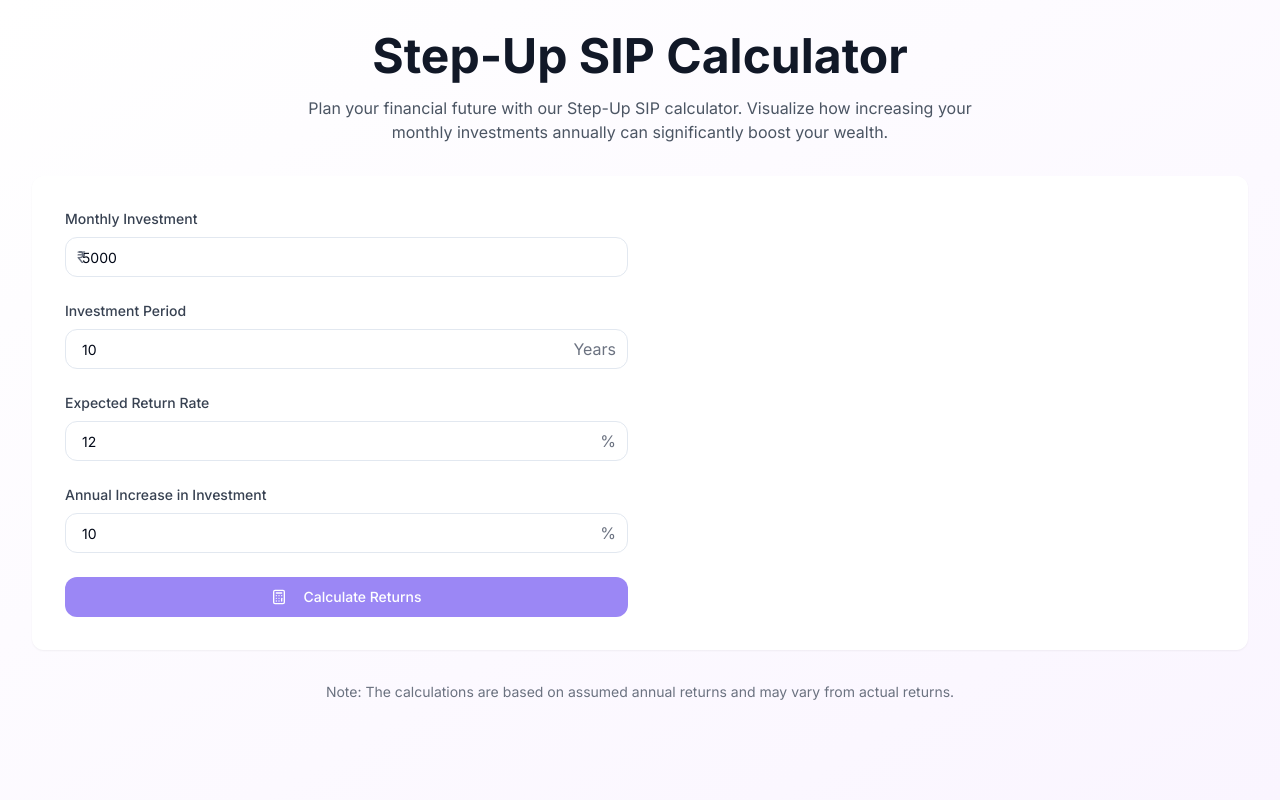
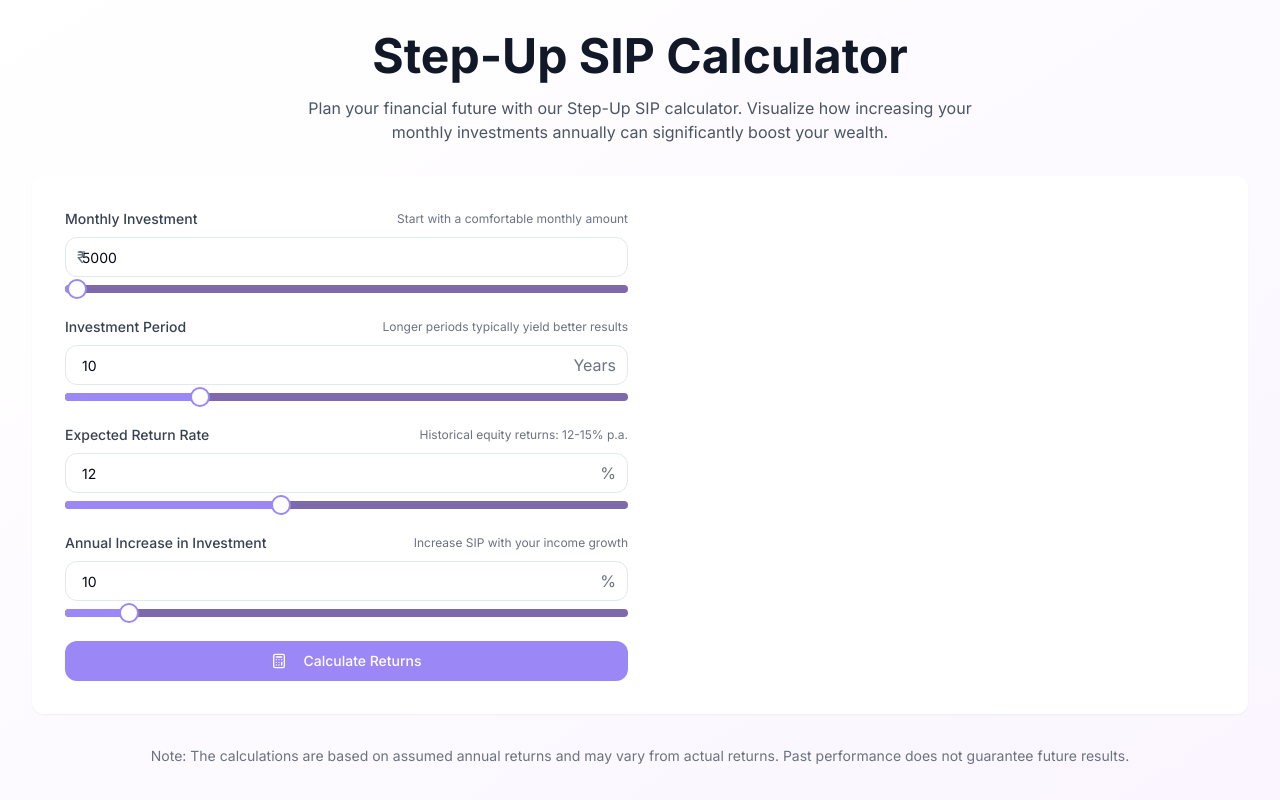
Before and after one commit to ideafy1/sipstepper, a React (Vite) app: page / in a window 1280 px wide. Built offline with nearby package versions, Linux system fonts and the light colour scheme.

Commit message:
Enhance SIP Calculator UI and Features
This commit enhances the UI of the SIP calculator, adds a slider bar, and incorporates more detailed mathematical calculations.  It also provides suggestions for users based on the calculated returns and adds several new features.

```diff
--- a/src/components/Calculator/CalculatorInput.tsx
+++ b/src/components/Calculator/CalculatorInput.tsx
@@ -2,6 +2,7 @@
 import React from 'react';
 import { Input } from "@/components/ui/input";
 import { Label } from "@/components/ui/label";
+import { Slider } from "@/components/ui/slider";
 
 interface CalculatorInputProps {
   label: string;
@@ -13,6 +14,7 @@ interface CalculatorInputProps {
   step?: number;
   suffix?: string;
   prefix?: string;
+  info?: string;
 }
 
 const CalculatorInput: React.FC<CalculatorInputProps> = ({
@@ -20,15 +22,23 @@ const CalculatorInput: React.FC<CalculatorInputProps> = ({
   value,
   onChange,
   type = "number",
-  min,
-  max,
-  step,
+  min = 0,
+  max = 100,
+  step = 1,
   suffix,
   prefix,
+  info,
 }) => {
+  const handleSliderChange = (values: number[]) => {
+    onChange(values[0].toString());
+  };
+
   return (
     <div className="input-container animate-fadeIn">
-      <Label className="input-label">{label}</Label>
+      <div className="flex justify-between items-center">
+        <Label className="input-label">{label}</Label>
+        {info && <span className="text-xs text-gray-500">{info}</span>}
+      </div>
       <div className="relative">
         {prefix && (
           <span className="absolute left-3 top-1/2 -translate-y-1/2 text-gray-500">
@@ -50,6 +60,15 @@ const CalculatorInput: React.FC<CalculatorInputProps> = ({
           </span>
         )}
       </div>
+      <Slider
+        defaultValue={[parseFloat(value.toString())]}
+        max={max}
+        min={min}
+        step={step}
+        value={[parseFloat(value.toString())]}
+        onValueChange={handleSliderChange}
+        className="mt-2"
+      />
     </div>
   );
 };
--- /dev/null
+++ b/src/components/Calculator/InvestmentInsights.tsx
@@ -0,0 +1,89 @@
+
+import React from 'react';
+import { Card } from "@/components/ui/card";
+import { TrendingUp, Home, Car, Briefcase, GraduationCap } from 'lucide-react';
+
+interface InvestmentInsightsProps {
+  monthlyInvestment: number;
+  finalAmount: number;
+  years: number;
+}
+
+const InvestmentInsights: React.FC<InvestmentInsightsProps> = ({
+  monthlyInvestment,
+  finalAmount,
+  years,
+}) => {
+  const formatCurrency = (value: number) => {
+    return new Intl.NumberFormat('en-IN', {
+      style: 'currency',
+      currency: 'INR',
+      maximumFractionDigits: 0,
+    }).format(value);
+  };
+
+  const monthlyPassiveIncome = finalAmount * 0.004; // Assuming 4.8% annual passive income
+  const inflationAdjustedValue = finalAmount / Math.pow(1.06, years); // Assuming 6% inflation
+
+  return (
+    <div className="space-y-6 animate-fadeIn">
+      <h3 className="text-xl font-semibold text-gray-800">Investment Insights</h3>
+
+      <div className="grid grid-cols-1 md:grid-cols-2 gap-4">
+        <Card className="p-4 glass card-hover">
+          <div className="flex items-start space-x-3">
+            <div className="p-2 bg-primary/10 rounded-lg">
+              <TrendingUp className="w-5 h-5 text-primary" />
+            </div>
+            <div>
+              <h4 className="font-medium text-gray-700">Monthly Passive Income</h4>
+              <p className="text-lg font-semibold text-primary">
+                {formatCurrency(monthlyPassiveIncome)}
+              </p>
+              <p className="text-sm text-gray-500">
+                Estimated monthly returns at 4.8% p.a.
+              </p>
+            </div>
+          </div>
+        </Card>
+
+        <Card className="p-4 glass card-hover">
+          <div className="flex items-start space-x-3">
+            <div className="p-2 bg-primary/10 rounded-lg">
+              <Briefcase className="w-5 h-5 text-primary" />
+            </div>
+            <div>
+              <h4 className="font-medium text-gray-700">Inflation-Adjusted Value</h4>
+              <p className="text-lg font-semibold text-primary">
+                {formatCurrency(inflationAdjustedValue)}
+              </p>
+              <p className="text-sm text-gray-500">
+                Present value assuming 6% inflation
+              </p>
+            </div>
+          </div>
+        </Card>
+      </div>
+
+      <div className="bg-primary/5 rounded-xl p-4">
+        <h4 className="font-medium text-gray-700 mb-3">What You Could Do With This Amount</h4>
+        <ul className="space-y-3">
+          <li className="flex items-center space-x-2 text-sm text-gray-600">
+            <Home className="w-4 h-4 text-primary" />
+            <span>Purchase a property worth {formatCurrency(finalAmount * 0.8)}</span>
+          </li>
+          <li className="flex items-center space-x-2 text-sm text-gray-600">
+            <GraduationCap className="w-4 h-4 text-primary" />
+            <span>Fund higher education for your children</span>
+          </li>
+          <li className="flex items-center space-x-2 text-sm text-gray-600">
+            <Car className="w-4 h-4 text-primary" />
+            <span>Buy a luxury car worth {formatCurrency(finalAmount * 0.2)}</span>
+          </li>
+        </ul>
+      </div>
+    </div>
+  );
+};
+
+export default InvestmentInsights;
--- a/src/pages/Index.tsx
+++ b/src/pages/Index.tsx
@@ -3,6 +3,7 @@ import React, { useState, useCallback } from 'react';
 import CalculatorInput from '@/components/Calculator/CalculatorInput';
 import ResultsChart from '@/components/Calculator/ResultsChart';
 import ResultsCard from '@/components/Calculator/ResultsCard';
+import InvestmentInsights from '@/components/Calculator/InvestmentInsights';
 import { Card } from "@/components/ui/card";
 import { Button } from "@/components/ui/button";
 import { Calculator, TrendingUp, Percent } from 'lucide-react';
@@ -23,6 +24,7 @@ const Index = () => {
     let totalInvestment = 0;
     let totalValue = 0;
     const chartData = [];
+    const yearlyDetails = [];
 
     let currentMonthlyInvestment = monthly;
 
@@ -31,12 +33,22 @@ const Index = () => {
       totalInvestment += yearlyInvestment;
 
       // Calculate returns for this year
+      const previousValue = totalValue;
       totalValue = (totalValue + yearlyInvestment) * (1 + returnRate);
+      const yearlyReturn = totalValue - previousValue - yearlyInvestment;
 
       chartData.push({
         year,
         investment: totalInvestment,
         returns: totalValue,
+      });
+
+      yearlyDetails.push({
+        year,
+        monthlyInvestment: currentMonthlyInvestment,
+        yearlyInvestment,
+        yearlyReturn,
+        totalValue,
       });
 
       // Increase monthly investment for next year
@@ -48,6 +60,7 @@ const Index = () => {
       totalReturns: totalValue - totalInvestment,
       finalAmount: totalValue,
       chartData,
+      yearlyDetails,
     });
   }, [monthlyInvestment, investmentPeriod, expectedReturn, annualIncrease]);
 
@@ -73,6 +86,8 @@ const Index = () => {
                 prefix="₹"
                 min={500}
                 max={1000000}
+                step={500}
+                info="Start with a comfortable monthly amount"
               />
               <CalculatorInput
                 label="Investment Period"
@@ -81,6 +96,8 @@ const Index = () => {
                 suffix="Years"
                 min={1}
                 max={40}
+                step={1}
+                info="Longer periods typically yield better results"
               />
               <CalculatorInput
                 label="Expected Return Rate"
@@ -89,6 +106,8 @@ const Index = () => {
                 suffix="%"
                 min={1}
                 max={30}
+                step={0.5}
+                info="Historical equity returns: 12-15% p.a."
               />
               <CalculatorInput
                 label="Annual Increase in Investment"
@@ -97,6 +116,8 @@ const Index = () => {
                 suffix="%"
                 min={0}
                 max={100}
+                step={1}
+                info="Increase SIP with your income growth"
               />
               <Button
                 className="w-full button-primary"
@@ -122,8 +143,18 @@ const Index = () => {
           </div>
         </Card>
 
+        {results && (
+          <Card className="p-6 md:p-8 glass">
+            <InvestmentInsights
+              monthlyInvestment={parseFloat(monthlyInvestment)}
+              finalAmount={results.finalAmount}
+              years={parseInt(investmentPeriod)}
+            />
+          </Card>
+        )}
+
         <div className="text-center text-sm text-gray-500">
-          Note: The calculations are based on assumed annual returns and may vary from actual returns.
+          Note: The calculations are based on assumed annual returns and may vary from actual returns. Past performance does not guarantee future results.
         </div>
       </div>
     </div>
```
